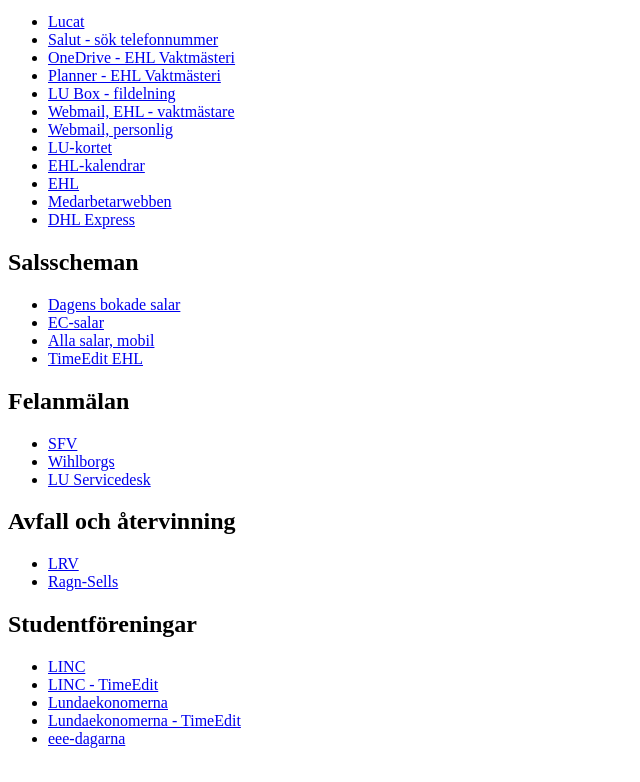
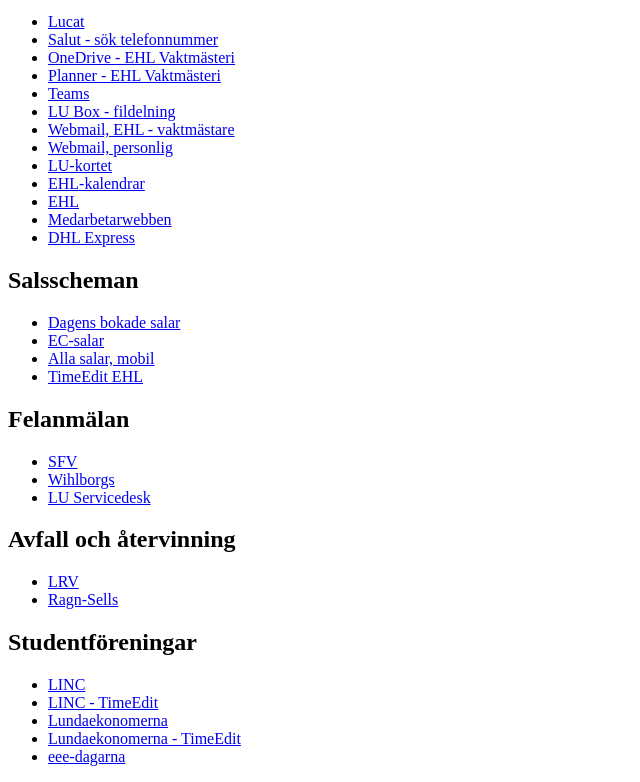
Before and after one commit to nybogard/EHL, a plain HTML site: page vaktmastare/index.html in a window 1280 px wide. Shown: the part 119-901 px from the top of the page, without its empty margins (0-640 px from the left). Drawn offline with Linux system fonts and the light colour scheme.

Commit message:
Added Teams link to vaktmastare page.

```diff
--- a/vaktmastare/index.html
+++ b/vaktmastare/index.html
@@ -29,6 +29,11 @@
             <li>
                 <a href="https://tasks.office.com/LundUniversityO365.onmicrosoft.com/en-US/Home/Planner/#/plantaskboard?planId=YdeNttFu5Uey96jfFpBIzpYAHhaR" target="_blank">
                     Planner - EHL Vaktmästeri
+                </a>
+            </li>
+            <li>
+                <a href="https://teams.microsoft.com/" target="_blank">
+                    Teams
                 </a>
             </li>
             <li>
```
